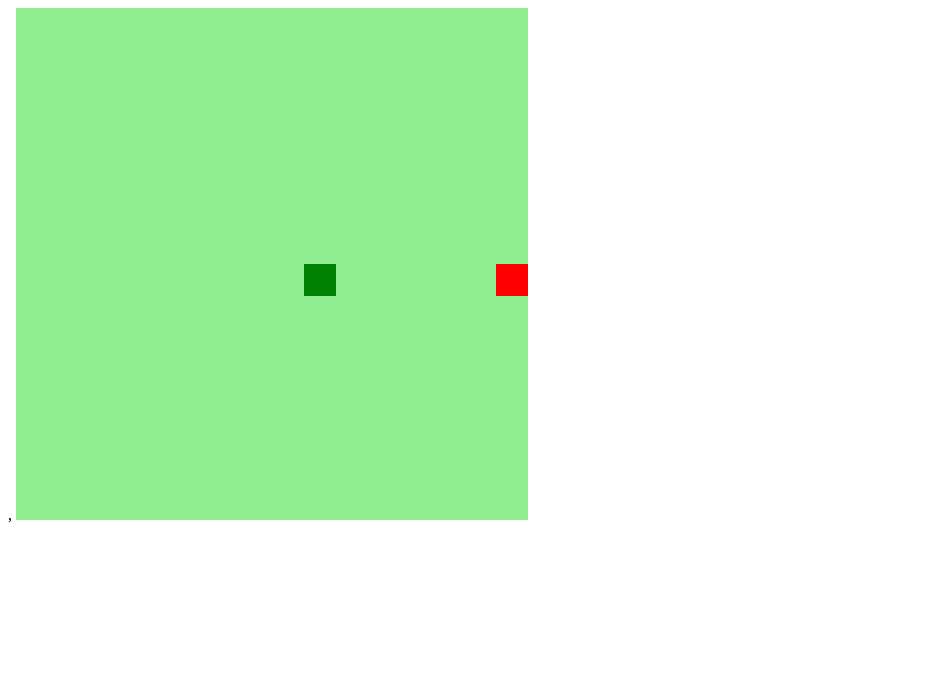
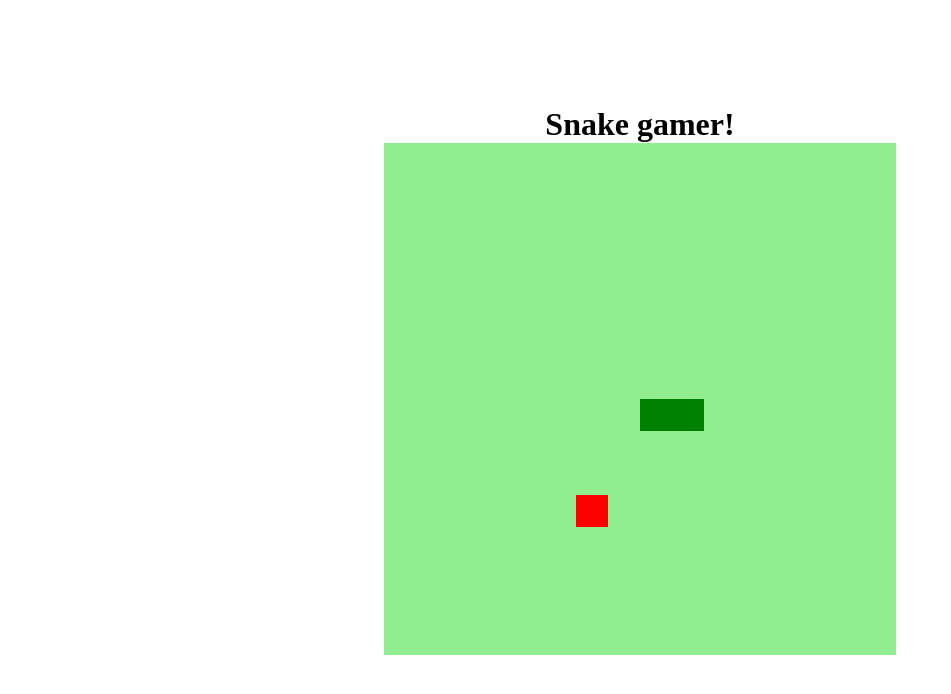
Before and after one commit to brunoorosco/cursos-DIO, a plain HTML site: page JogoCobrinha/index.html in a window 1280 px wide. Shown: the whole page, without its empty margins (0-951 px from the left). Drawn offline with Linux system fonts and the light colour scheme; files that its build step writes are made by us from their sources.

Commit message:
jogo finalizado!!!

```diff
--- a/JogoCobrinha/assets/css/style.css
+++ b/JogoCobrinha/assets/css/style.css
@@ -0,0 +1,13 @@
+*{
+    margin: 0;
+    padding: 0;
+}
+
+body{
+    height: 95vh;
+    width: 95;
+    display: flex;
+    align-items: center;
+    justify-content: center;
+    flex-direction: column;
+}
--- a/JogoCobrinha/assets/js/script.js
+++ b/JogoCobrinha/assets/js/script.js
@@ -27,32 +27,40 @@ function criarCobrinha() {
         context.fillRect(snake[i].x, snake[i].y, box, box)
     }
 }
-function drawFood(){
+function drawFood() {
     context.fillStyle = 'red'
-    context.fillRect(food.x,food.y,box,box)
+    context.fillRect(food.x, food.y, box, box)
 }
 
 document.addEventListener('keydown', update);
 
-function update(event){
+function update(event) {
 
-    if(event.keyCode ==  37 && direction !='right') direction ='left'
+    if (event.keyCode == 37 && direction != 'right') direction = 'left'
 
-    if(event.keyCode == 38 && direction != 'down') direction = 'up'
+    if (event.keyCode == 38 && direction != 'down') direction = 'up'
 
-    if(event.keyCode ==  39 && direction !='left') direction ='right'
+    if (event.keyCode == 39 && direction != 'left') direction = 'right'
 
-    if(event.keyCode == 40 && direction != 'up') direction = 'down'
+    if (event.keyCode == 40 && direction != 'up') direction = 'down'
 
 }
 
 function iniciarJogo() {
 
-    if(snake[0].x > 15 * box && direction == 'right')snake[0].x=0
-    if(snake[0].y > 15 * box && direction == 'down')snake[0].y=0
 
-    if(snake[0].x < 0 * box && direction == 'left')snake[0].x=16 * box
-    if(snake[0].y < 0 * box && direction == 'up')snake[0].y=16 * box
+    if (snake[0].x > 15 * box && direction == 'right') snake[0].x = 0
+    if (snake[0].y > 15 * box && direction == 'down') snake[0].y = 0
+
+    if (snake[0].x < 0 * box && direction == 'left') snake[0].x = 16 * box
+    if (snake[0].y < 0 * box && direction == 'up') snake[0].y = 16 * box
+
+    for(i=1;i< snake.length;i++){
+        if(snake[0].x == snake[i].x && snake[0].y == snake[i].y){
+            clearInterval(jogo)
+            alert('Game Over :(')
+        }
+    }
 
     criarBG()
     criarCobrinha()
@@ -61,12 +69,17 @@ function iniciarJogo() {
     let snakeX = snake[0].x
     let snakeY = snake[0].y
 
-    if(direction == 'right') snakeX += box;
-    if(direction == 'left') snakeX -= box;
-    if(direction == 'up') snakeY -= box;
-    if(direction == 'down') snakeY += box;
+    if (direction == 'right') snakeX += box;
+    if (direction == 'left') snakeX -= box;
+    if (direction == 'up') snakeY -= box;
+    if (direction == 'down') snakeY += box;
 
-    snake.pop();//apaga o ultimo elemento
+    if (snakeX != food.x || snakeY != food.y) {
+        snake.pop();//apaga o ultimo elemento
+    } else {
+        food.x = Math.floor(Math.random() * 15 + 1) * box;
+        food.y = Math.floor(Math.random() * 15 + 1) * box;
+    }
 
     let newHead = {
         x: snakeX,
--- a/JogoCobrinha/index.html
+++ b/JogoCobrinha/index.html
@@ -1,12 +1,13 @@
 <!DOCTYPE html>
-<html lang="en">
+<html lang="pt-br">
 <head>
     <meta charset="UTF-8">
     <meta name="viewport" content="width=device-width, initial-scale=1.0">
-    ,<link rel="stylesheet" href="style.css">
-    <title>Document</title>
+    <link rel="stylesheet" href="./assets/css/style.css">
+    <title>Jogo da Cobrinha</title>
 </head>
 <body>
+    <h1>Snake gamer!</h1>
     <canvas id="snake" width="512" height="512"></canvas>
 </body>
 
```
